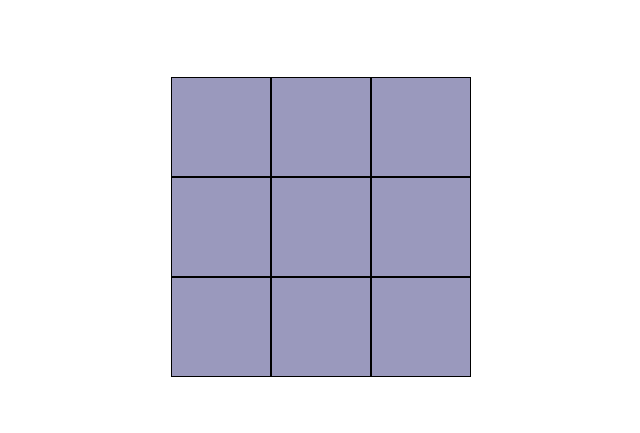
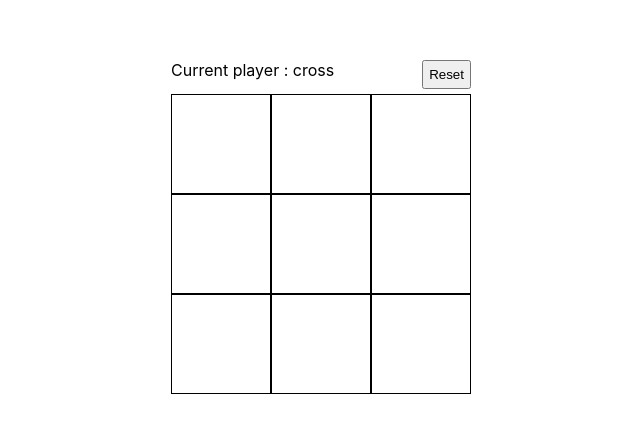
Before and after one commit to tmnrp/tic-tac-toe, a Next.js app: page / in a window 1280 px wide. Shown: the part 173-606 px from the top of the page, without its empty margins (319-959 px from the left). Built offline with nearby package versions, Linux system fonts and the light colour scheme.

Commit message:
Tic Tac Toe base complete

```diff
--- a/components/Board.tsx
+++ b/components/Board.tsx
@@ -1,7 +1,9 @@
 import { useCallback, useEffect, useState } from "react";
+import { Cell } from "./Cell";
 
 export const Board = ({ mode = 3 }: { mode: number }) => {
-  const [player, setPlayer] = useState<"cross" | "circle" | null>(null);
+  const [resetCounter, setResetCounter] = useState(0);
+  const [player, setPlayer] = useState<"cross" | "circle">("cross");
   const togglePlayer = useCallback(
     () => setPlayer((player) => (player === "cross" ? "circle" : "cross")),
     []
@@ -17,21 +19,40 @@ export const Board = ({ mode = 3 }: { mode: number }) => {
         }
         return [...cells];
       }),
-    []
+    [resetCounter]
   );
 
   //
   return (
-    <div style={{ display: "grid", gridTemplateColumns: "repeat(3, 1fr)" }}>
-      {cells.map((v) => (
-        <div
-          key={v}
-          className={`cell ${player}`}
-          onClick={() => {
-            togglePlayer();
-          }}
-        />
-      ))}
+    <div>
+      <div
+        style={{
+          display: "flex",
+          justifyContent: "space-between",
+          marginBottom: 5,
+        }}
+      >
+        <div>Current player : {player}</div>
+        <button
+          onClick={() => setResetCounter((resetCounter) => ++resetCounter)}
+          style={{ padding: 5, cursor: "pointer" }}
+        >
+          Reset
+        </button>
+      </div>
+      <div
+        key={resetCounter}
+        style={{ display: "grid", gridTemplateColumns: "repeat(3, 1fr)" }}
+      >
+        {cells.map((index) => (
+          <Cell
+            key={index}
+            index={index}
+            player={player}
+            onClick={() => togglePlayer()}
+          />
+        ))}
+      </div>
     </div>
   );
 };
--- /dev/null
+++ b/components/Cell.tsx
@@ -0,0 +1,42 @@
+import { useEffect, useState } from "react";
+
+export const Cell = ({
+  className = "",
+  player,
+  index,
+  onClick,
+  ...props
+}: ICellProps) => {
+  const [value, setValue] = useState<
+    "cross" | "cross-hover" | "circle" | "circle-hover"
+  >("cross-hover");
+  useEffect(() => {
+    player === "cross" &&
+      value.indexOf("-hover") >= 0 &&
+      setValue("cross-hover");
+
+    player === "circle" &&
+      value.indexOf("-hover") >= 0 &&
+      setValue("circle-hover");
+  }, [player]);
+
+  //
+  return (
+    <div
+      key={`${player} index-${index}`}
+      className={`cell index-${index} ${value}`}
+      {...props}
+      onClick={(e) => {
+        if (value.indexOf("-hover") >= 0) {
+          setValue(player);
+          onClick && onClick(e);
+        }
+      }}
+    />
+  );
+};
+
+interface ICellProps extends React.HTMLAttributes<HTMLElement> {
+  player: "cross" | "circle";
+  index: number;
+}
--- a/styles/globals.css
+++ b/styles/globals.css
@@ -19,7 +19,6 @@ body {
 }
 
 .cell {
-  background-color: hsl(242, 21%, 67%);
   height: var(--cell-size);
   width: var(--cell-size);
   display: flex;
@@ -29,23 +28,76 @@ body {
   cursor: pointer;
 }
 
-.cell:hover {
-  background-color: hsl(242, 21%, 80%);
-}
-
+/* */
 .cell.cross::before,
 .cell.cross::after {
   content: "";
   position: absolute;
-  background-color: black;
+  background-color: rgba(0, 0, 0, 0.9);
   height: var(--cell-item-size);
   width: calc(var(--cell-item-size) * 0.2);
 }
-
 .cell.cross::before {
   transform: rotate(-45deg);
 }
-
 .cell.cross::after {
   transform: rotate(45deg);
 }
+
+/* */
+.cell:hover.cross-hover::before,
+.cell:hover.cross-hover::after {
+  content: "";
+  position: absolute;
+  background-color: rgba(0, 0, 0, 0.1);
+  height: var(--cell-item-size);
+  width: calc(var(--cell-item-size) * 0.2);
+}
+.cell:hover.cross-hover::before {
+  transform: rotate(-45deg);
+}
+.cell:hover.cross-hover::after {
+  transform: rotate(45deg);
+}
+
+/* Circle */
+.cell.circle::before,
+.cell.circle::after {
+  content: "";
+  position: absolute;
+  border-radius: 100%;
+}
+.cell.circle::before {
+  height: 80px;
+  width: 80px;
+  background-color: rgba(0, 0, 0, 0.9);
+}
+.cell.circle::after {
+  height: 50px;
+  width: 50px;
+  background-color: white;
+}
+
+/* */
+.cell:hover.circle-hover::before,
+.cell:hover.circle-hover::after {
+  content: "";
+  position: absolute;
+  border-radius: 100%;
+}
+.cell:hover.circle-hover::before {
+  height: 80px;
+  width: 80px;
+  background-color: rgba(0, 0, 0, 0.1);
+}
+.cell:hover.circle-hover::after {
+  height: 60px;
+  width: 60px;
+  background-color: white;
+}
+
+/* */
+.cell:hover.cross,
+.cell:hover.circle {
+  cursor: not-allowed;
+}
```
